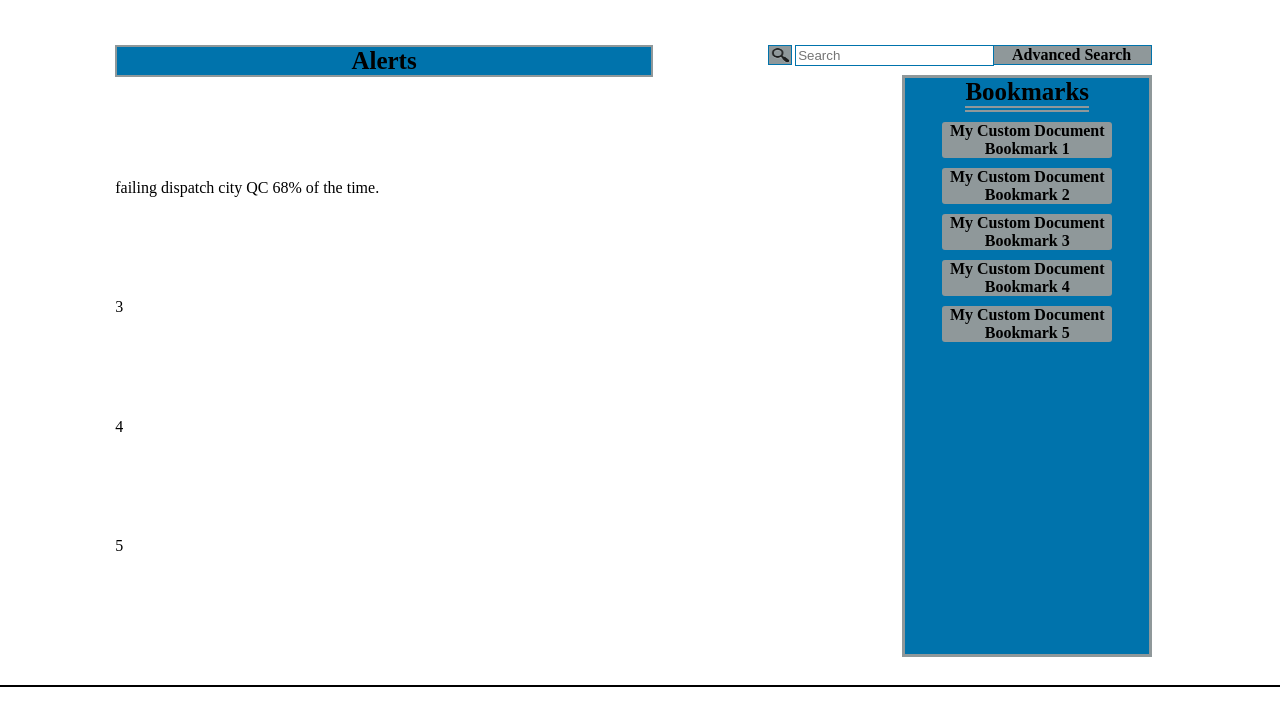
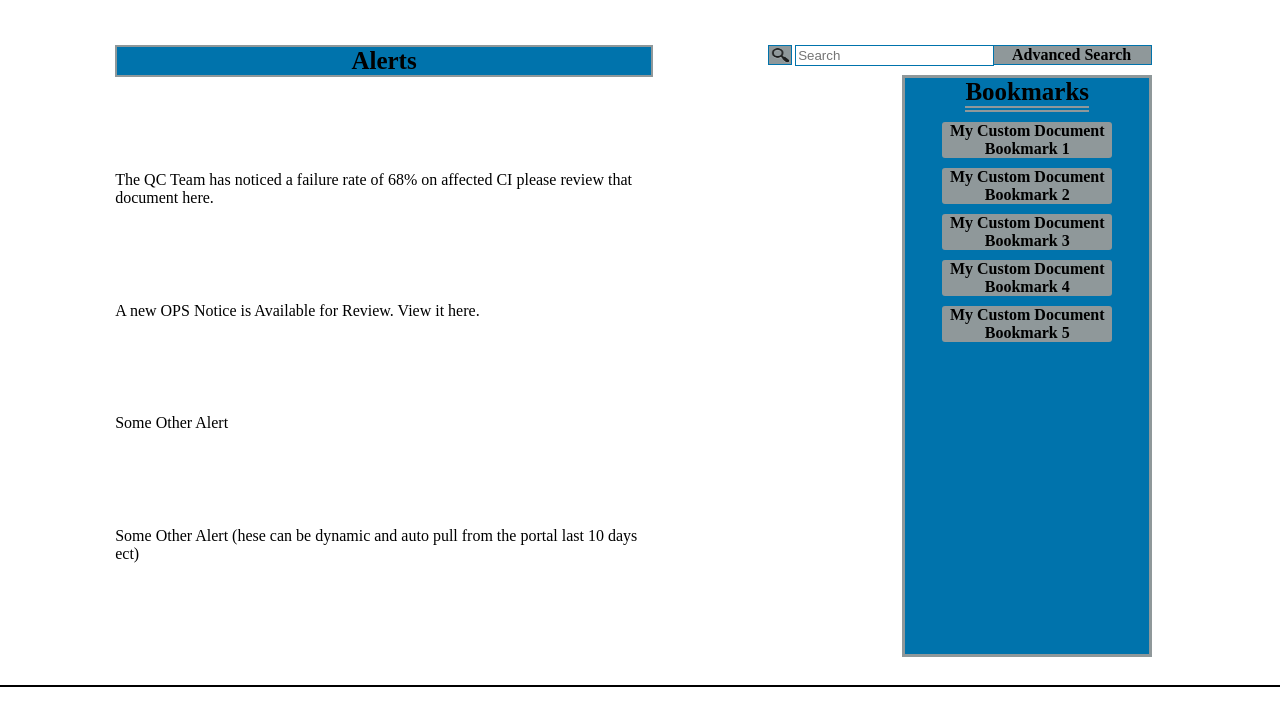
Before and after one commit to Brettj85/engineerAssist, a plain HTML site: page index.html in a window 1280 px wide. Shown: the part 75-800 px from the top of the page. Drawn offline with Linux system fonts and the light colour scheme.

Commit message:
added alerts

```diff
--- a/index.html
+++ b/index.html
@@ -76,16 +76,16 @@
                         </div>
                         <div class="alertsContent">
                             <div>
-                                failing dispatch city QC 68% of the time.
+                                The QC Team has noticed a failure rate of 68% on affected CI please review that document here.
                             </div>
                             <div>
-                                3
+                                A new OPS Notice is Available for Review. View it here.
                             </div>
                             <div>
-                                4
+                                Some Other Alert
                             </div>
                             <div>
-                                5
+                                Some Other Alert (hese can be dynamic and auto pull from the portal last 10 days ect)
                             </div>
                         </div>
                     </div>
```
